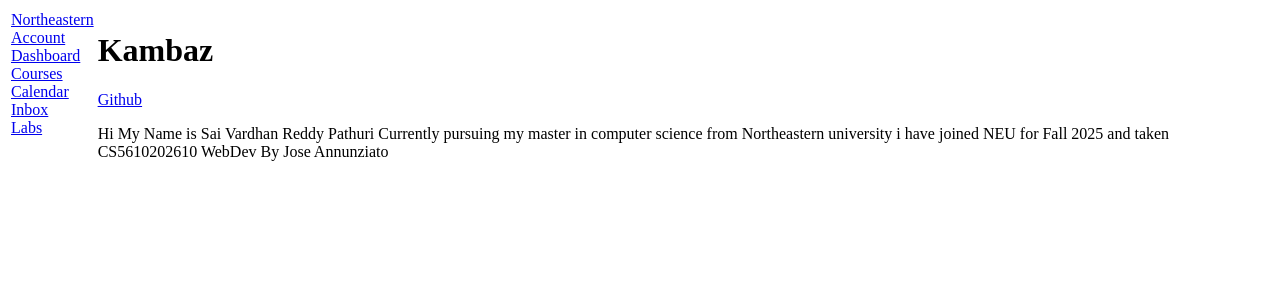
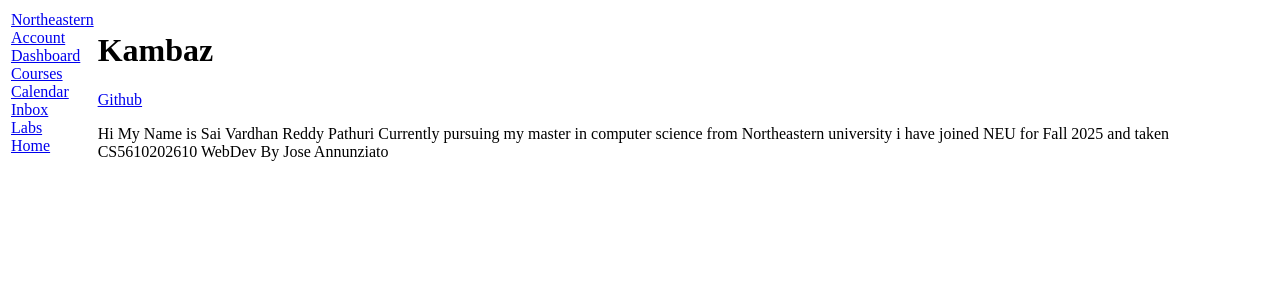
Before and after one commit to vardhanreddy53/kambaz_nextjs, a Next.js app: page / in a window 1280 px wide. Shown: the top 300 px of the page. Built offline with nearby package versions, Linux system fonts and the light colour scheme.

Commit message:
first assignment

```diff
--- a/app/(Kambaz)/Navigation.tsx
+++ b/app/(Kambaz)/Navigation.tsx
@@ -9,5 +9,6 @@ export default function KambazNavigation() {
       <Link href="/Calendar" id="wd-calendar-link">Calendar</Link><br/>
       <Link href="/Inbox" id="wd-inbox-link">Inbox</Link><br/>
       <Link href="/Labs" id="wd-labs-link">Labs</Link><br/>
+      <Link href="/kambaz" id="wd-home-link">Home</Link>
     </div>
 );}
```
